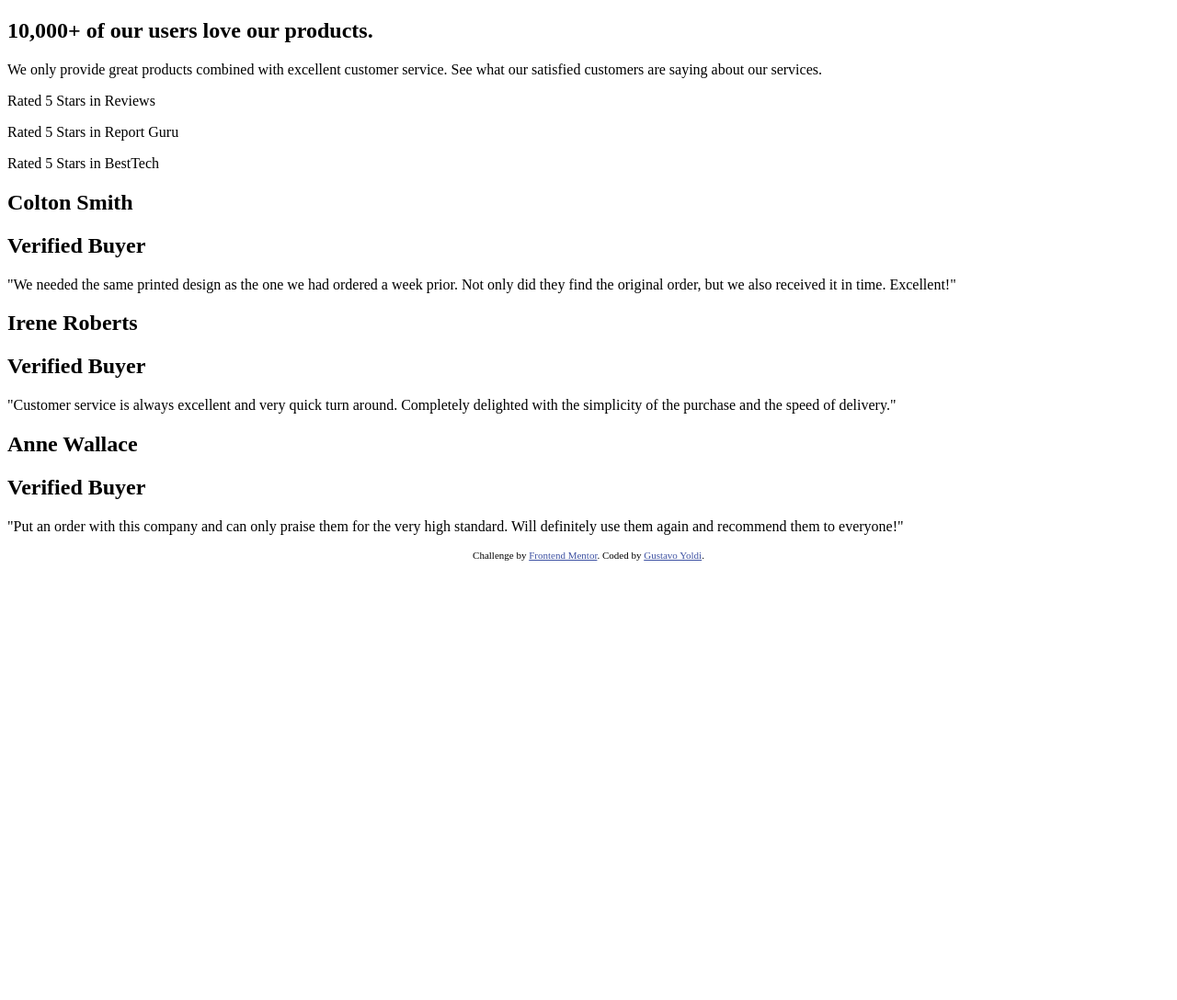
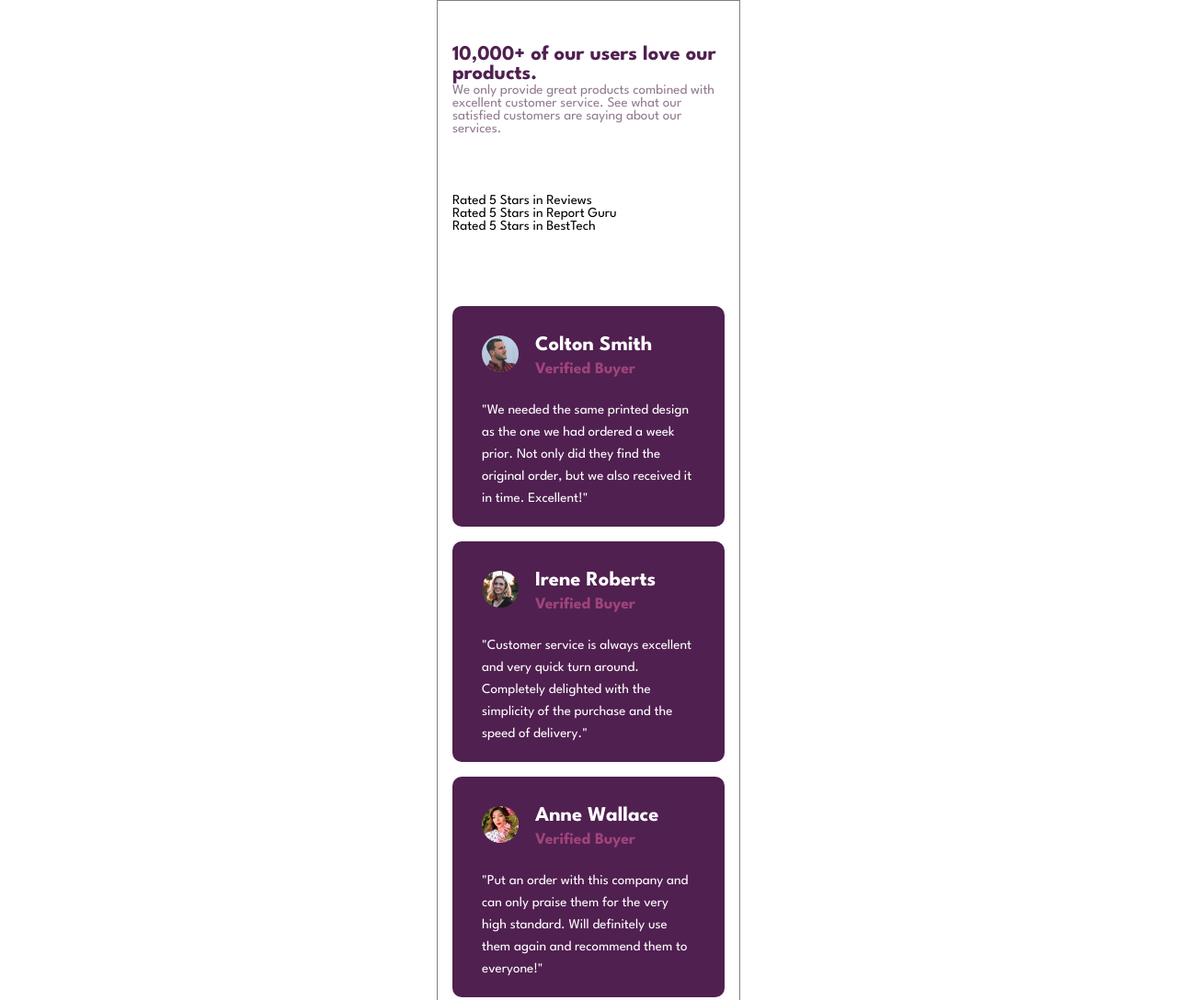
Before and after one commit to gusyoldi/social-proof-page-challenge, a plain HTML site: page index.html in a window 1280 px wide. Shown: the top 1088 px of the page at 92% size. Before the commit the page ends 800 px from the top, so only its background shows below. Drawn offline with Linux system fonts and the light colour scheme.

Commit message:
styles in section-comments

```diff
--- a/index.html
+++ b/index.html
@@ -11,6 +11,14 @@
       sizes="32x32"
       href="./images/favicon-32x32.png"
     />
+
+    <!-- Fonts -->
+    <link rel="preconnect" href="https://fonts.googleapis.com">
+    <link rel="preconnect" href="https://fonts.gstatic.com" crossorigin>
+    <link href="https://fonts.googleapis.com/css2?family=League+Spartan:wght@400;500;700&display=swap" rel="stylesheet">
+    <!-- Fonts -->
+
+    <link rel="stylesheet" href="style.css">
 
     <title>Social proof section</title>
 
@@ -45,23 +53,32 @@
         </div>
       </section>
       <section class="sec-comments">
-        <div class="card-1">
-          <h2>Colton Smith</h2>
-          <h2>Verified Buyer</h2>
+        <div class="card">
+          <div class="card-title">
+            <div class="card-img"><img src="./images/image-colton.jpg" alt="image-colton"></div>
+            <div class="card-name"><h2>Colton Smith</h2>
+              <h3>Verified Buyer</h3></div>
+            </div>
           <p>"We needed the same printed design as the one we
             had ordered a week prior. Not only did they find the original order, but we
             also received it in time. Excellent!"</p>
         </div>
-        <div class="card-2">
-          <h2>Irene Roberts</h2>
-          <h2>Verified Buyer</h2>
+        <div class="card">
+          <div class="card-title">
+            <div class="card-img"><img src="./images/image-irene.jpg" alt="image-irene"></div>
+            <div class="card-name"><h2>Irene Roberts</h2>
+              <h3>Verified Buyer</h3></div>
+            </div>
           <p>"Customer
             service is always excellent and very quick turn around. Completely delighted
             with the simplicity of the purchase and the speed of delivery."</p>
         </div>
-        <div class="card-3">
-          <h2>Anne Wallace</h2>
-          <h2>Verified Buyer</h2>
+        <div class="card">
+          <div class="card-title">
+            <div class="card-img"><img src="./images/image-anne.jpg" alt="image-anne"></div>
+            <div class="card-name"><h2>Anne Wallace</h2>
+              <h3>Verified Buyer</h3></div>
+            </div>
           <p>"Put an order with this company and can only praise them for
             the very high standard. Will definitely use them again and recommend them to
             everyone!"</p>
--- /dev/null
+++ b/style.css
@@ -0,0 +1,85 @@
+:root {
+  --VeryDarkMagenta: hsl(300, 43%, 22%);
+  --SoftPink: hsl(333, 80%, 67%);
+  --DarkGrayishMagenta: hsl(303, 10%, 53%);
+  --LightGrayishMagenta: hsl(300, 24%, 96%);
+  --White: hsl(0, 0%, 100%);
+  --LeagueSpartan: 'League Spartan', sans-serif;
+}
+
+* {
+  margin: 0;
+  padding: 0;
+  box-sizing: border-box;
+}
+
+body{
+  font-size: 15px;
+  font-family: var(--LeagueSpartan);
+}
+
+main.container {
+  background-color:var(--White) ;
+  max-width: 330px;
+  margin: auto;
+  padding: 1rem;
+  border: 1px solid grey;
+}
+
+.sec-review {
+  padding: 2rem 0;
+
+}
+.sec-review h1 {
+  color: var(--VeryDarkMagenta);
+  font-size: 700;
+}
+.sec-review p {
+  color: var(--DarkGrayishMagenta);
+}
+
+.sec-rating {
+  padding: 2rem 0;
+}
+
+.card {
+  background-color: var(--VeryDarkMagenta);
+  border-radius: 10px;
+  margin: 1rem 0;
+  padding: 2rem;
+  height: 15rem;
+}
+
+.card-title{
+  display: flex;
+  padding-bottom: 1.5rem;
+}
+.card-name {
+  width: 75%;
+}
+.card h2 {
+  color: var(--White);
+  font-size: 500;
+  padding-bottom: 0.5rem;
+}
+.card h3 {
+  color: var(--SoftPink);
+  opacity: 0.5;
+}
+
+.card-img {
+  width: 25%;
+}
+.card-img img{
+  width: 2.5rem;
+  border-radius: 50px;
+}
+
+.card p {
+  color: var(--White);
+  line-height: 1.5rem;
+}
+
+.sec-comments {
+  padding: 2rem 0;
+}
```
